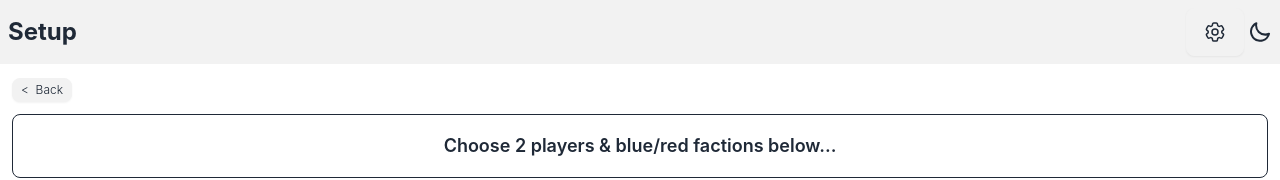
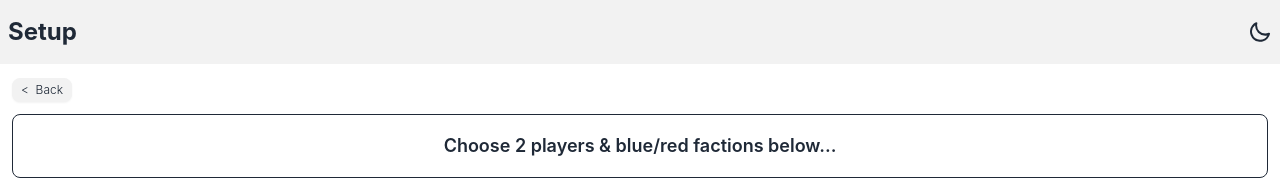
Before and after one commit to tsteelematc/tca-sw-deckbuilding, a React (Create React App) app: page /#/setup in a window 1280 px wide. Shown: the top 180 px of the page. Built offline with nearby package versions, Linux system fonts and the light colour scheme; what human-readable would draw is missing.

Commit message:
Gear only on home page ! ! !

```diff
--- a/src/App.tsx
+++ b/src/App.tsx
@@ -215,6 +215,8 @@ const App = () => {
         <div
           className="flex gap-1 ml-auto"
         >
+          {
+            AppTitle === title &&
             <button
               className="btn"
               onClick={() => emailModalRef.current?.showModal()}
@@ -231,6 +233,7 @@ const App = () => {
                 <path strokeLinecap="round" strokeLinejoin="round" d="M15 12a3 3 0 1 1-6 0 3 3 0 0 1 6 0Z" />
               </svg>
             </button>
+          }
           <label
             className="swap swap-rotate"
           >
```
Lines whose indentation alone changed are shown as unchanged.
